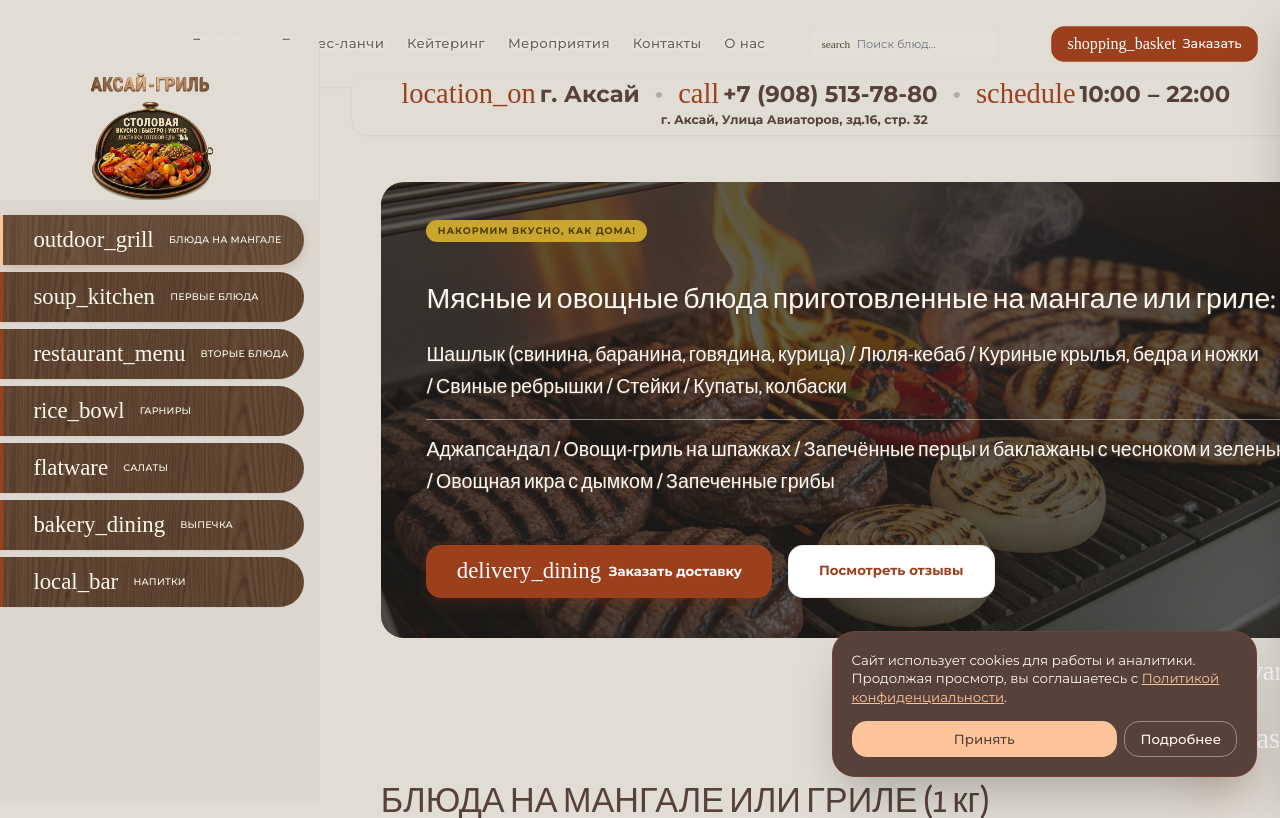
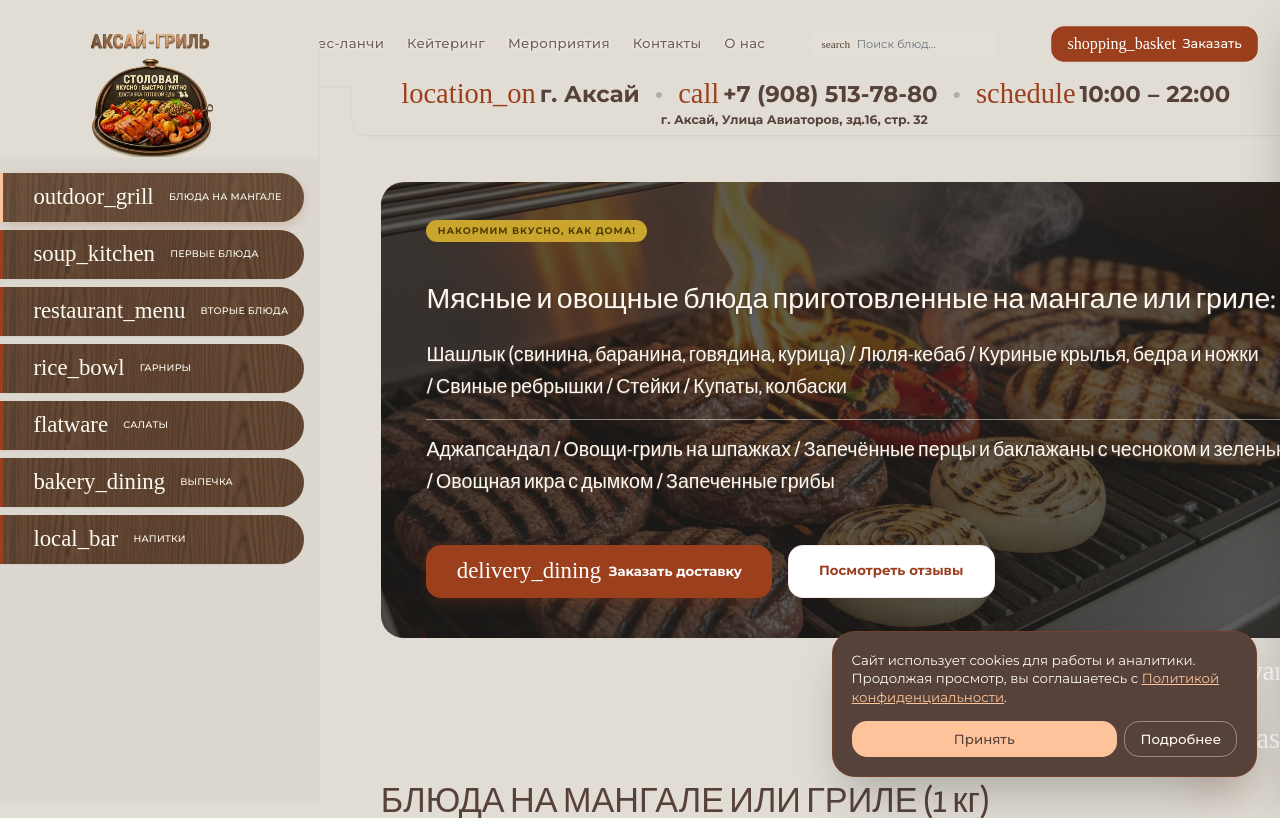
Before and after one commit to vinmusicmail2-art/AKSAY-GRILL, a Flask app: page / in a window 1280 px wide. Shown: the top 818 px of the page. Run offline with Flask 3, Linux system fonts and the light colour scheme; data comes from the database, SQL or seed files in the repository; some web fonts are replaced.

Commit message:
Restore logo to its original position at the top of the sidebar
Adjust negative margin on logo container in templates/index.html to visually reposition the logo.

Replit-Commit-Author: Agent
Replit-Commit-Session-Id: 638a3463-0a23-4d7d-b9f5-758211264640
Replit-Commit-Checkpoint-Type: full_checkpoint
Replit-Commit-Event-Id: 095c3c86-5a76-4519-80df-0b2df5aac3c9
Replit-Commit-Screenshot-Url: https://storage.googleapis.com/screenshot-production-us-central1/0789d885-a083-437e-a547-512cb0849f65/638a3463-0a23-4d7d-b9f5-758211264640/GLyS1j9
Replit-Helium-Checkpoint-Created: true

```diff
--- a/templates/index.html
+++ b/templates/index.html
@@ -241,7 +241,7 @@
 <!-- Side Navigation Bar -->
 <aside class="fixed left-0 h-screen w-1/4 border-r border-[#dcc1b6]/15 bg-[#dcd8d0] dark:bg-[#25211e] hidden md:block z-[60]" style="top:45px;">
 <div class="flex flex-col pt-4 pb-12 w-full h-full">
-<div class="px-8 mb-2 bg-[#e1ddd5] flex justify-center -mt-[19px]">
+<div class="px-8 mb-2 bg-[#e1ddd5] flex justify-center" style="margin-top:-64px;">
 <img alt="Aksai Grill Logo" class="w-1/2 h-auto" src="/assets/logo.webp" style="background-color: transparent; mix-blend-mode: multiply; filter: brightness(1.32); margin-left: -20px;"/>
 </div>
 <nav class="flex-1 space-y-2 pr-4 mt-2">
```
